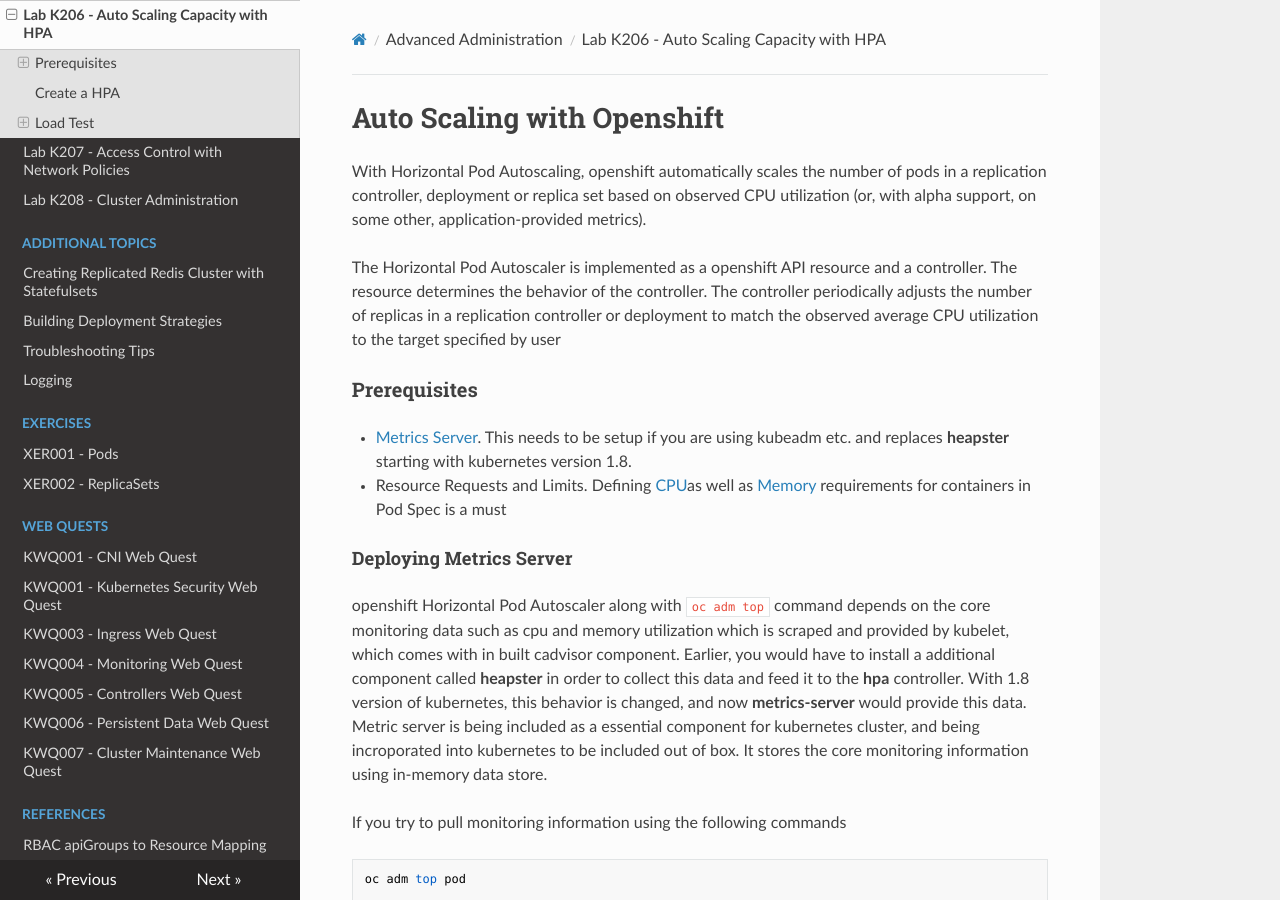
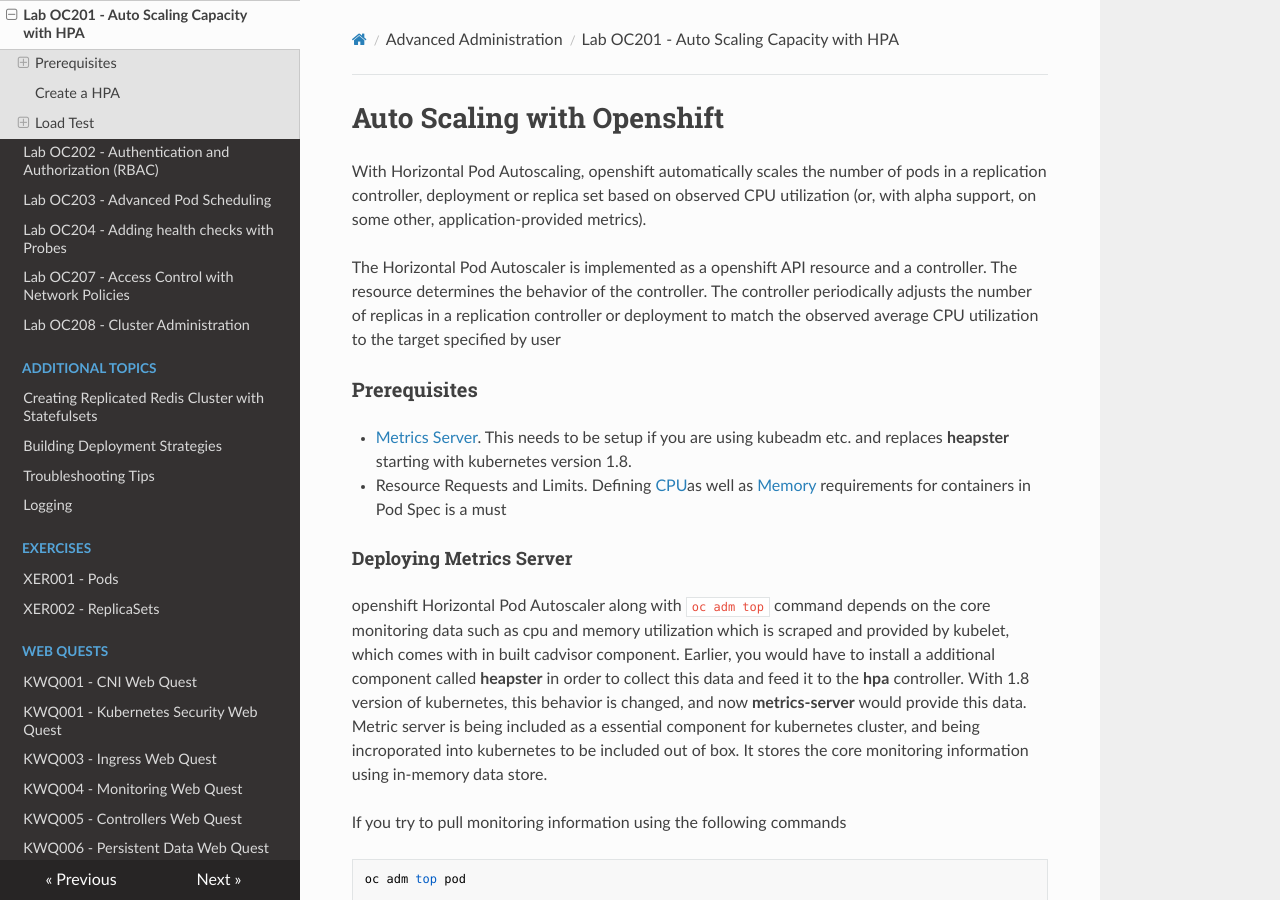
Before and after one commit to schoolofdevops/openshift-labguide, an MkDocs documentation site: the page built from chapters/10_kubernetes_autoscaling.md, in a window 1280 px wide and 900 px high. Built offline with MkDocs 1.6.1, drawn with Linux system fonts in a browser that asks for light colours; nearby versions of some CDN libraries; old or Windows-style settings are respelled for this version of MkDocs.

Commit message:
updated index

```diff
--- a/mkdocs.yml
+++ b/mkdocs.yml
@@ -22,12 +22,12 @@
      - Lab OC106 - Configurations Management with ConfigMaps: "9-vote-configmaps_and_secrets.md"
      - Lab OC107 - Monitoring setup with HELM: "helm.md"
   - Advanced Administration:
-     - Lab K202 - Authentication and Authorization (RBAC): "configuring_authentication_and_authorization.md"
-     - Lab K203 - Advanced Pod Scheduling: "advanced_pod_scheduling.md"
-     - Lab K204 - Adding health checks with Probes: "pods-health-probes.md"
-     - Lab K206 - Auto Scaling Capacity with HPA : "10_kubernetes_autoscaling.md"
-     - Lab K207 - Access Control with Network Policies: "network_policies.md"
-     - Lab K208 - Cluster Administration: "cluster-administration.md"
+     - Lab OC201 - Auto Scaling Capacity with HPA : "10_kubernetes_autoscaling.md"
+     - Lab OC202 - Authentication and Authorization (RBAC): "configuring_authentication_and_authorization.md"
+     - Lab OC203 - Advanced Pod Scheduling: "advanced_pod_scheduling.md"
+     - Lab OC204 - Adding health checks with Probes: "pods-health-probes.md"
+     - Lab OC207 - Access Control with Network Policies: "network_policies.md"
+     - Lab OC208 - Cluster Administration: "cluster-administration.md"
   - Additional Topics:
      - Creating Replicated Redis Cluster with Statefulsets: "13_redis_statefulset.md"
      - Building Deployment Strategies: "vote-deployement_strategies.md"
```
Also changed, not shown: chapters/scratchpad.md (+10 -0 lines).
